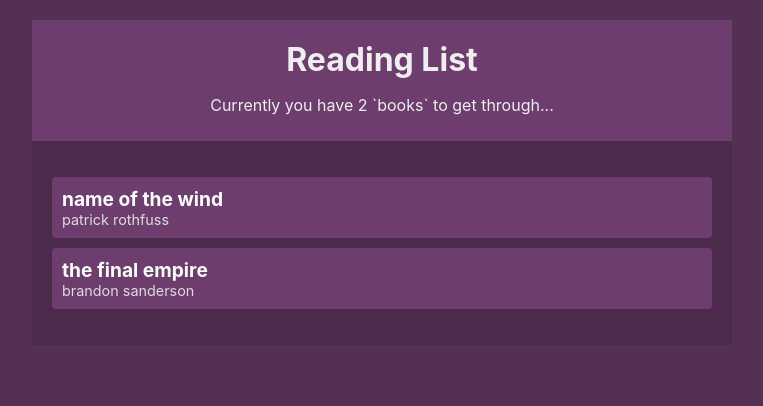
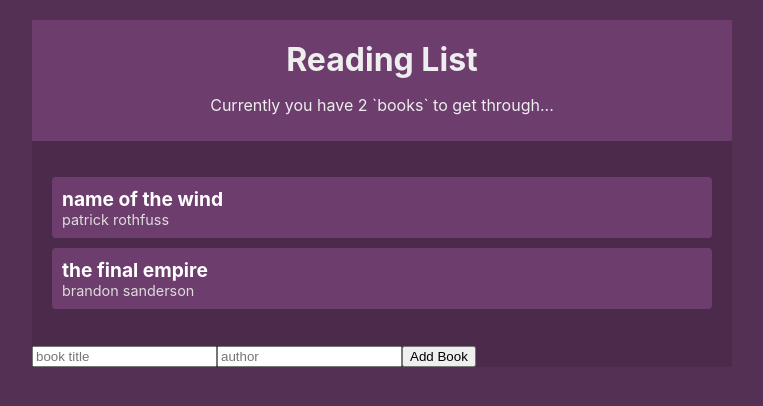
Before and after one commit to daxwann/react-context-reading-list, a React (Create React App) app: page / in a window 1280 px wide. Shown: the top 406 px of the page, without its empty margins (258-1021 px from the left). Built offline with nearby package versions, Linux system fonts and the light colour scheme.

Commit message:
add NewBookForm component

```diff
--- a/src/App.js
+++ b/src/App.js
@@ -1,4 +1,5 @@
 import React from 'react';
+import NewBookForm from './components/BookForm';
 import BookList from './components/BookList';
 import Navbar from './components/Navbar';
 import BookContextProvider from './contexts/BookContext';
@@ -9,6 +10,7 @@
       <BookContextProvider>
         <Navbar />
         <BookList />
+        <NewBookForm />
       </BookContextProvider>
     </div>
   );
--- a/src/components/BookForm.js
+++ b/src/components/BookForm.js
@@ -0,0 +1,34 @@
+import React, { useContext, useState } from "react";
+import { BookContext } from "../contexts/BookContext";
+
+const NewBookForm = () => {
+  const { addBook } = useContext(BookContext);
+  const [title, setTitle] = useState("");
+  const [author, setAuthor] = useState("");
+  const handleSubmit = e => {
+    e.preventDefault();
+    addBook(title, author);
+  }
+
+  return (
+    <form onSubmit={handleSubmit}>
+      <input
+        type="text"
+        placeholder="book title"
+        value={title}
+        onChange={(e) => setTitle(e.target.value)}
+        required
+      />
+      <input
+        type="text"
+        placeholder="author"
+        value={author}
+        onChange={(e) => setAuthor(e.target.value)}
+        required
+      />
+      <input type="submit" value="Add Book" />
+    </form>
+  );
+};
+
+export default NewBookForm;
```
